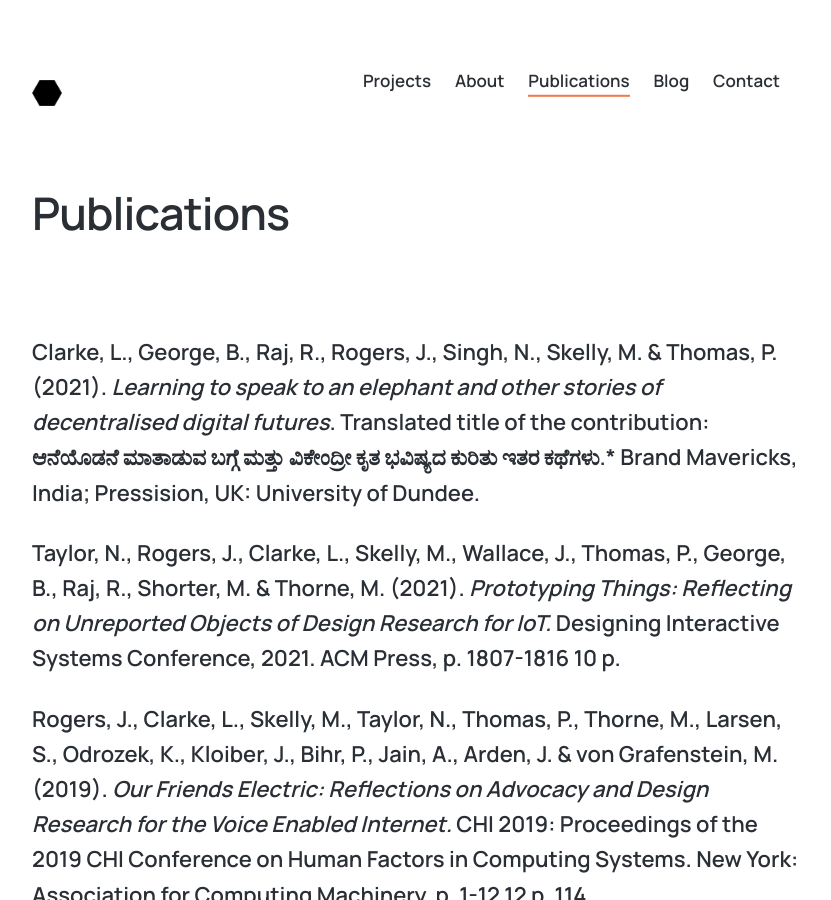
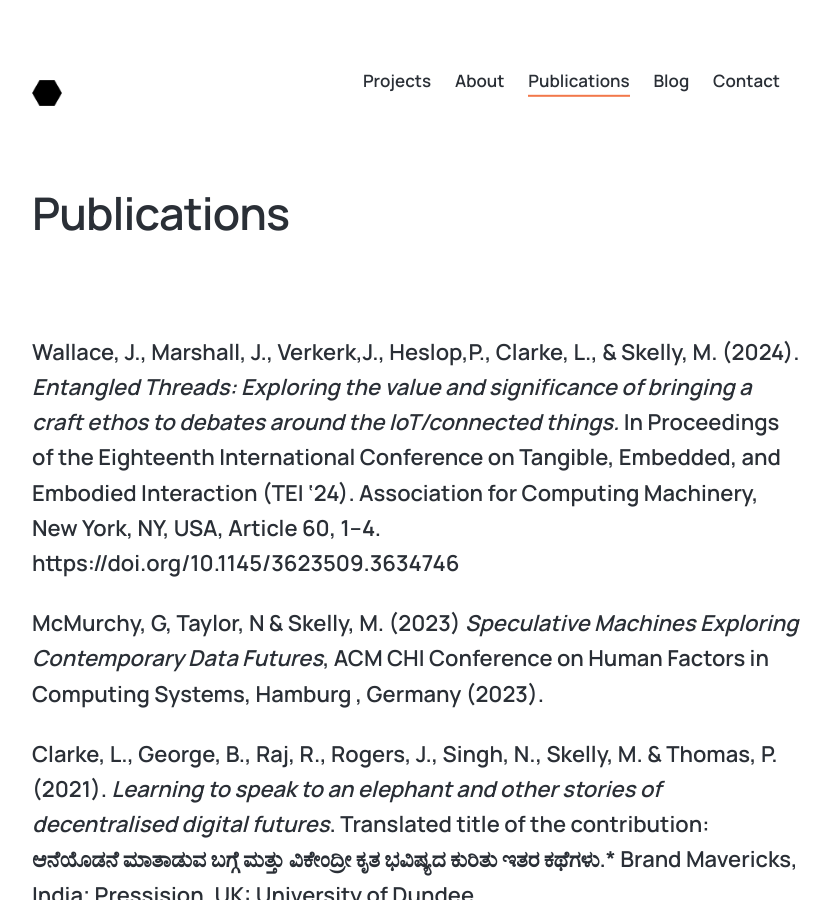
Before and after one commit to mskell/mskell.github.io, a Jekyll site: the page built from _pages/publications.md, in a window 1280 px wide and 900 px high. Shown: the whole window, without its empty margins (224-1055 px from the left). Built offline with Jekyll 4.4.1, drawn with Linux system fonts in a browser that asks for light colours; nearby versions of some CDN libraries.

Commit message:
Update publications.md
updating items

```diff
--- a/_pages/publications.md
+++ b/_pages/publications.md
@@ -5,6 +5,9 @@ description: Research and portfolio website for Martin Skelly
 featured_image:
 ---
 
+#### Wallace, J., Marshall, J., Verkerk,J., Heslop,P., Clarke, L., & Skelly, M. (2024). *Entangled Threads: Exploring the value and significance of bringing a craft ethos to debates around the IoT/connected things.* In Proceedings of the Eighteenth International Conference on Tangible, Embedded, and Embodied Interaction (TEI '24). Association for Computing Machinery, New York, NY, USA, Article 60, 1–4. [https://doi.org/10.1145/3623509.3634746](https://doi.org/10.1145/3623509.3634746)
+
+#### McMurchy, G, Taylor, N & Skelly, M. (2023) *Speculative Machines Exploring Contemporary Data Futures*, ACM CHI Conference on Human Factors in Computing Systems, Hamburg , Germany (2023).
 
 #### Clarke, L., George, B., Raj, R., Rogers, J., Singh, N., Skelly, M. & Thomas, P. (2021). *Learning to speak to an elephant and other stories of decentralised digital futures*. Translated title of the contribution: ಆನೆಯೊಡನೆ ಮಾತಾಡುವ ಬಗ್ಗೆ ಮತ್ತು ವಿಕೇಂದ್ರೀ ಕೃತ ಭವಿಷ್ಯದ ಕುರಿತು ಇತರ ಕಥೆಗಳು.* Brand Mavericks, India; Pressision, UK: University of Dundee.
 
```
